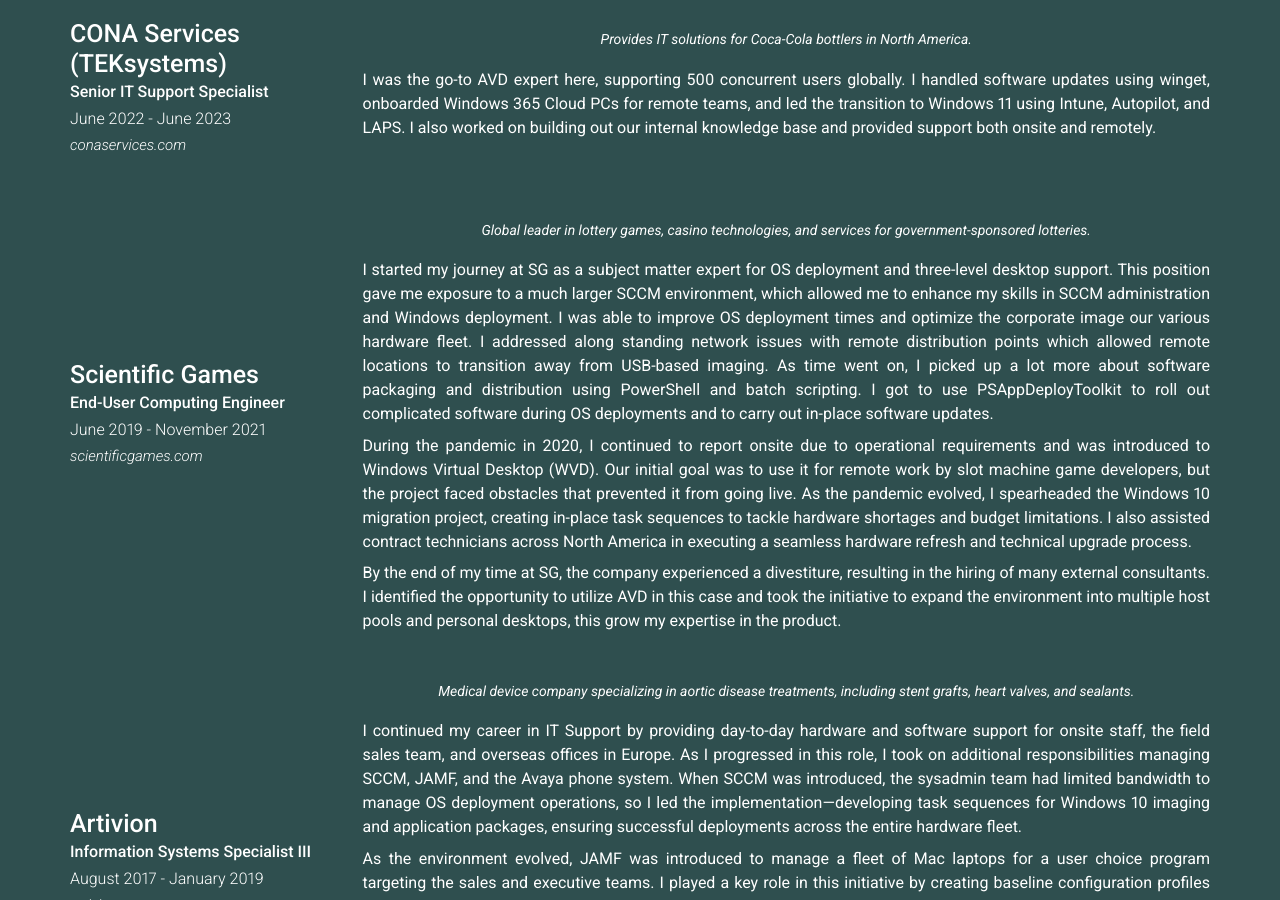
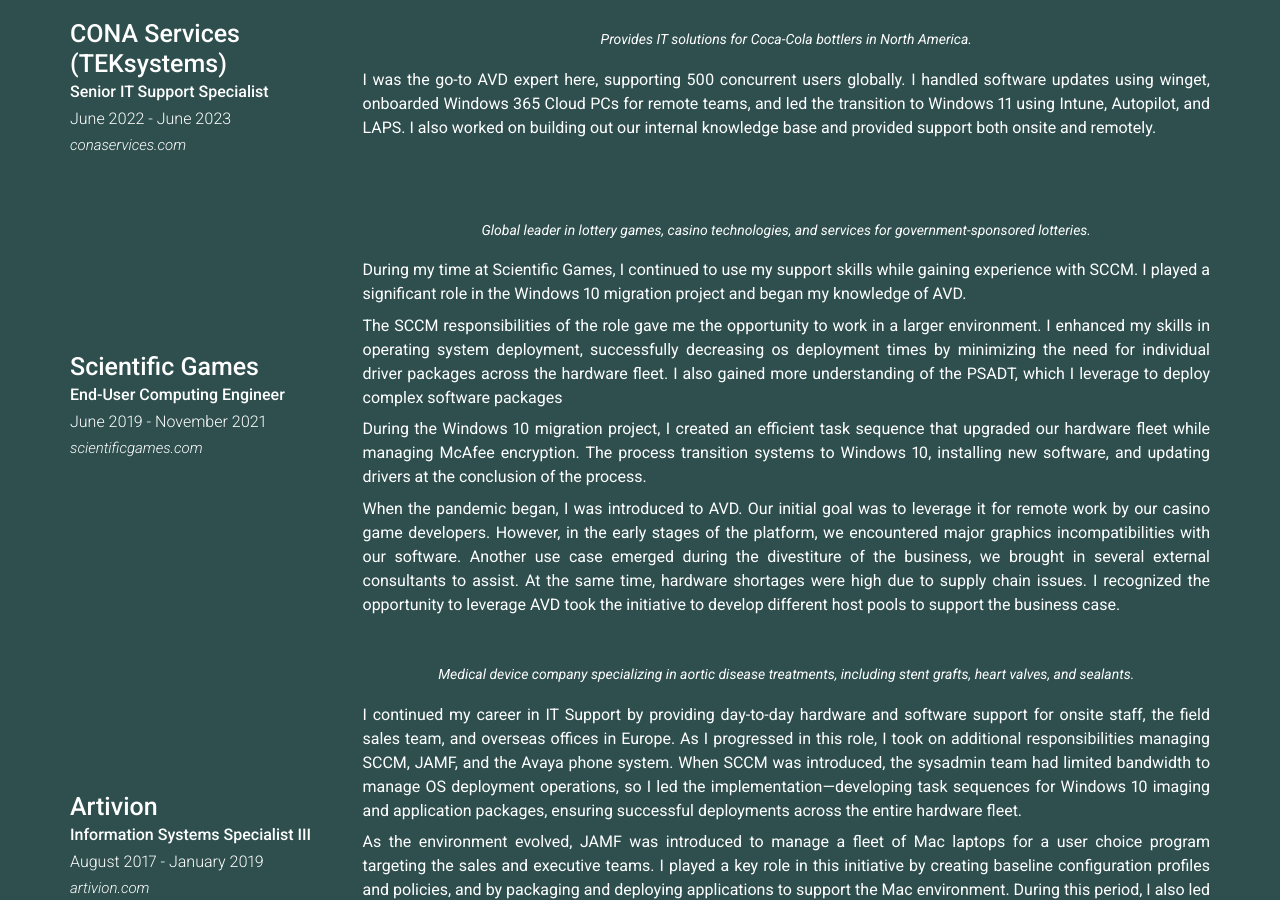
Before and after one commit to dane-gauthier/danegauthier.github.io, a Jekyll site: the page built from index.md, in a window 1280 px wide and 900 px high, scrolled down 1546 px. Built offline with Jekyll 4.4.1, drawn with Linux system fonts in a browser that asks for light colours; nearby versions of some CDN libraries.

Commit message:
SG job description

```diff
--- a/_config.yml
+++ b/_config.yml
@@ -110,20 +110,21 @@
         quote: >
           Global leader in lottery games, casino technologies, and services for government-sponsored lotteries.
         description: | # this will include new lines to allow paragraphs
-         I started my journey at SG as a subject matter expert for OS deployment and three-level desktop support. This position gave me exposure to a much larger SCCM environment,
-         which allowed me to enhance my skills in SCCM administration and Windows deployment. I was able to improve OS deployment times and optimize the corporate image our various hardware fleet.
-         I addressed along standing network issues with remote distribution points which allowed remote locations to transition away from USB-based imaging.
-         As time went on, I picked up a lot more about software packaging and distribution using PowerShell and batch scripting.
-         I got to use PSAppDeployToolkit to roll out complicated software during OS deployments and to carry out in-place software updates.
+          During my time at Scientific Games, I continued to use my support skills while gaining experience with SCCM.
+          I played a significant role in the Windows 10 migration project and began my knowledge of AVD.
 
-         During the pandemic in 2020, I continued to report onsite due to operational requirements and was introduced to Windows Virtual Desktop (WVD).
-         Our initial goal was to use it for remote work by slot machine game developers, but the project faced obstacles that prevented it from going live.
-         As the pandemic evolved, I spearheaded the Windows 10 migration project, creating in-place task sequences to tackle hardware shortages and budget limitations.
-         I also assisted contract technicians across North America in executing a seamless hardware refresh and technical upgrade process.
+          The SCCM responsibilities of the role gave me the opportunity to work in a larger environment.
+          I enhanced my skills in operating system deployment, successfully decreasing os deployment times by minimizing the need for individual driver packages across the hardware fleet.
+          I also gained more understanding of the PSADT, which I leverage to deploy complex software packages
 
-         By the end of my time at SG, the company experienced a divestiture, resulting in the hiring of many external consultants.
-         I identified the opportunity to utilize AVD in this case and took the initiative to expand the environment into multiple
-         host pools and personal desktops, this grow my expertise in the product.
+          During the Windows 10 migration project, I created an efficient task sequence that upgraded our hardware fleet while managing McAfee encryption.
+          The process transition systems to Windows 10, installing new software, and updating drivers at the conclusion of the process.
+
+          When the pandemic began, I was introduced to AVD. Our initial goal was to leverage it for remote work by our casino game developers.
+          However, in the early stages of the platform, we encountered major graphics incompatibilities with our software.
+          Another use case emerged during the divestiture of the business, we brought in several external consultants to assist.
+          At the same time, hardware shortages were high due to supply chain issues.
+          I recognized the opportunity to leverage AVD took the initiative to develop different host pools to support the business case.
       - layout: left
         title: Artivion
         sub_title: Information Systems Specialist III
```
